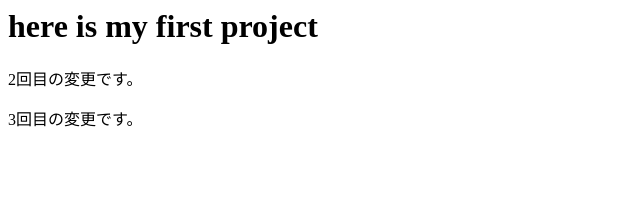
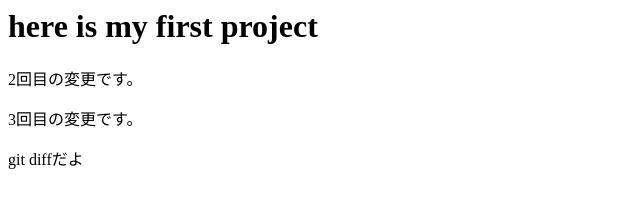
Before and after one commit to maae2556/git_tutorial, a plain HTML site: page index.html in a window 1280 px wide. Shown: the whole page, without its empty margins (0-640 px from the left). Drawn offline with Linux system fonts and the light colour scheme.

Commit message:
add git diff message

```diff
--- a/index.html
+++ b/index.html
@@ -2,3 +2,4 @@
 
 <p>2回目の変更です。</p>
 <p>3回目の変更です。</p>
+<span>git diffだよ</span>
```
